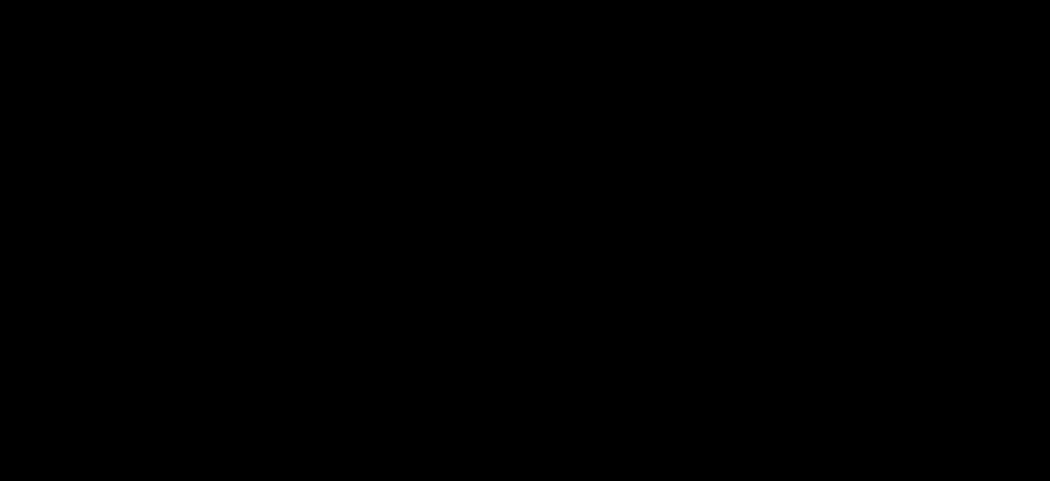
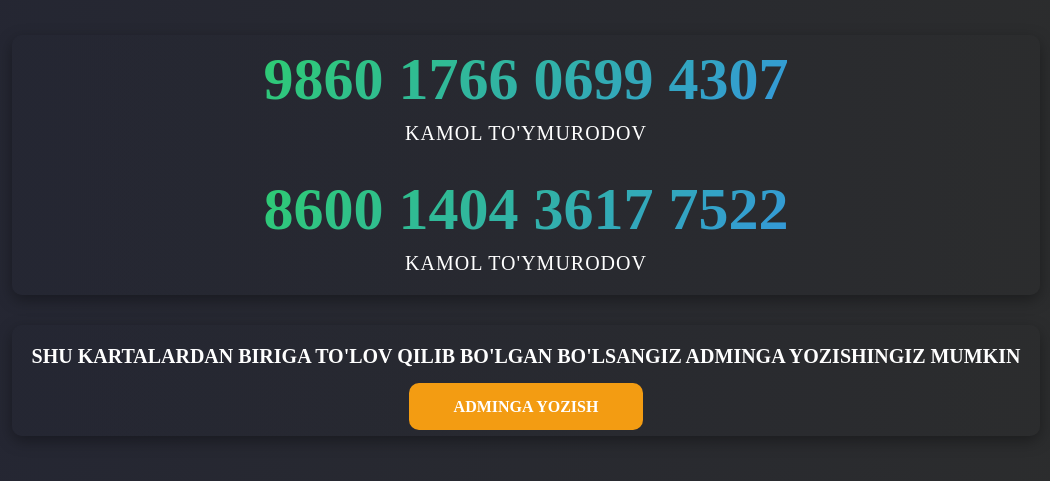
Before and after one commit to nodirbek6903/targetolog, a React (Vite) app: page /tolov in a window 1280 px wide. Shown: the part 165-646 px from the top of the page, without its empty margins (114-1164 px from the left). Built offline with nearby package versions, Linux system fonts and the light colour scheme.

Commit message:
edit qismi

```diff
--- a/src/components/Home/HomeCard/HomeCard.jsx
+++ b/src/components/Home/HomeCard/HomeCard.jsx
@@ -8,6 +8,7 @@
 import { FaRegCopy } from "react-icons/fa";
 import { toast } from "react-toastify";
 import "react-toastify/dist/ReactToastify.css";
+import { useNavigate } from "react-router-dom";
 
 const HomeCard = () => {
   const [firstName, setFirstName] = useState("");
@@ -16,6 +17,7 @@
   const [openModal, setOpenModal] = useState(false);
   const [selectedImage, setSelectedImage] = useState(null);
   const [isCopySuccess, setIsCopySuccess] = useState(false);
+  const navigate = useNavigate()
 
   const sendTelegramBot = async () => {
     const tg_bot_id = "6419502770:AAFqnnlYZUoPB_uzBfy8rk4-MjUqMgU5dQQ";
@@ -47,7 +49,7 @@
 
         setOpenModal(false);
         toast.success(
-          "Malumotlaringiz muvaffaqqiyatli yuborildi!.Tez orada o'zimiz sizga aloqaga chiqamiz!"
+          "Malumotlaringiz muvaffaqqiyatli yuborildi!"
         );
       }else{
         toast.error("Xatolik yuz berdi! Iltimos qaytadan urinib ko'ring!")
@@ -61,6 +63,7 @@
     e.preventDefault();
     if (selectedImage) {
       sendTelegramBot();
+      navigate("/tolov")
     } else {
       toast.error("Skrenshotni yuklang!");
       return false;
--- a/src/components/Home/Tarif/Tarif.jsx
+++ b/src/components/Home/Tarif/Tarif.jsx
@@ -6,6 +6,7 @@
 import "react-phone-number-input/style.css";
 import PhoneInput from "react-phone-number-input";
 import { toast } from "react-toastify";
+import { useNavigate } from "react-router-dom";
 
 const Tarif = () => {
   const [openModal, setOpenModal] = useState(false);
@@ -15,6 +16,7 @@
   const [activePrice, setActivePrice] = useState(false);
   const [isCopySuccess, setIsCopySuccess] = useState(false);
   const [selectedImage, setSelectedImage] = useState(null);
+  const navigate = useNavigate()
 
   const handleOpenModal = (tarif) => {
     setOpenModal(true);
@@ -26,6 +28,7 @@
     setOpenModal(false);
     setFirstName("");
     setPhone("");
+    setActivePrice(false)
   };
 
   // send telegram bot
@@ -60,7 +63,7 @@
         setOpenModal(false);
         setActivePrice(false)
         toast.success(
-          "Malumotlaringiz muvaffaqqiyatli yuborildi!.Tez orada o'zimiz sizga aloqaga chiqamiz!"
+          "Malumotlaringiz muvaffaqqiyatli yuborildi!"
         );
       }else{
         toast.error("Xatolik yuz berdi! Iltimos qaytadan urinib ko'ring!")
@@ -74,6 +77,7 @@
     e.preventDefault();
     if (selectedImage) {
       sendTelegramBot();
+      navigate("/tolov")
     } else {
       toast.error("Skrenshotni yuklang!");
       return false;
--- a/src/components/Tolov/Tolov.css
+++ b/src/components/Tolov/Tolov.css
@@ -0,0 +1,90 @@
+.tolov-container {
+    width: 100%;
+    margin: 0 auto;
+    max-width: 1920px;
+    height: 100vh;
+    background: linear-gradient(90deg, rgb(36, 38, 51), rgb(44, 45, 45));
+    display: flex;
+    flex-direction: column;
+    align-items: center;
+    justify-content: center;
+  }
+
+  .tolov-cards {
+    display: flex;
+    flex-direction: column;
+    justify-content: space-between;
+    gap: 30px;
+  }
+
+  .tolov-kartalar-card {
+    display: flex;
+    flex-direction: column;
+    gap: 40px;
+    min-width: 600px;
+    box-shadow: rgba(0, 0, 0, 0.35) 0px 5px 15px;
+    padding: 20px;
+    align-items: center;
+    background: linear-gradient(
+      90deg,
+      rgba(36, 38, 51, 0.4),
+      rgba(44, 45, 45, 0.3)
+    );
+    border-radius: 10px;
+  }
+
+  .kartalar {
+    display: flex;
+    flex-direction: column;
+    gap: 20px;
+  }
+
+  .karta-raqam {
+    font-size: 40px;
+    font-weight: bold;
+    background: linear-gradient(135deg, #2ecc71, #3498db);
+    background-clip: text;
+    color: transparent;
+    transform: scale(1.5);
+  }
+
+  .kartaraqam-ism {
+    font-size: 20px;
+    text-align: center;
+    letter-spacing: 1px;
+    text-transform: uppercase;
+    color: #fff;
+  }
+
+  .admin-kartalar {
+    display: flex;
+    flex-direction: column;
+    gap: 30px;
+    min-width: 400px;
+    align-items: center;
+    box-shadow: rgba(0, 0, 0, 0.35) 0px 5px 15px;
+    padding: 20px;
+    background: linear-gradient(
+      90deg,
+      rgba(36, 38, 51, 0.4),
+      rgba(44, 45, 45, 0.3)
+    );
+    border-radius: 10px;
+  }
+
+  .admin-text {
+    font-size: 20px;
+    text-transform: uppercase;
+    font-weight: bold;
+    color: #fff;
+  }
+
+  .admin-btn {
+    text-decoration: none;
+    color: #fff;
+    font-weight: bold;
+    background: #f39c12;
+    padding: 15px 45px;
+    border-radius: 10px;
+    text-transform: uppercase;
+  }
--- a/src/components/Tolov/Tolov.jsx
+++ b/src/components/Tolov/Tolov.jsx
@@ -1,7 +1,28 @@
 import "./Tolov.css"
 const Tolov = () => {
   return (
-    <div>Tolov</div>
+    <div className="tolov-container">
+      <div className="tolov-cards">
+        <div className="tolov-kartalar-card">
+          <div className="kartalar">
+            <span className="karta-raqam">9860 1766 0699 4307</span>
+            <span className="kartaraqam-ism">{`Kamol To'ymurodov`}</span>
+          </div>
+          <div className="kartalar">
+            <span className="karta-raqam">8600 1404 3617 7522</span>
+            <span className="kartaraqam-ism">{`Kamol To'ymurodov`}</span>
+          </div>
+        </div>
+        <div className="admin-kartalar">
+          <div className="admin-texts">
+            <span className="admin-text">{`Shu kartalardan biriga to'lov qilib bo'lgan bo'lsangiz Adminga yozishingiz mumkin`}</span>
+          </div>
+          <div className="amdin-btns">
+            <a href="https://t.me/izzatbek_Digital" className="admin-btn">Adminga Yozish</a>
+          </div>
+        </div>
+      </div>
+    </div>
   )
 }
 
```
